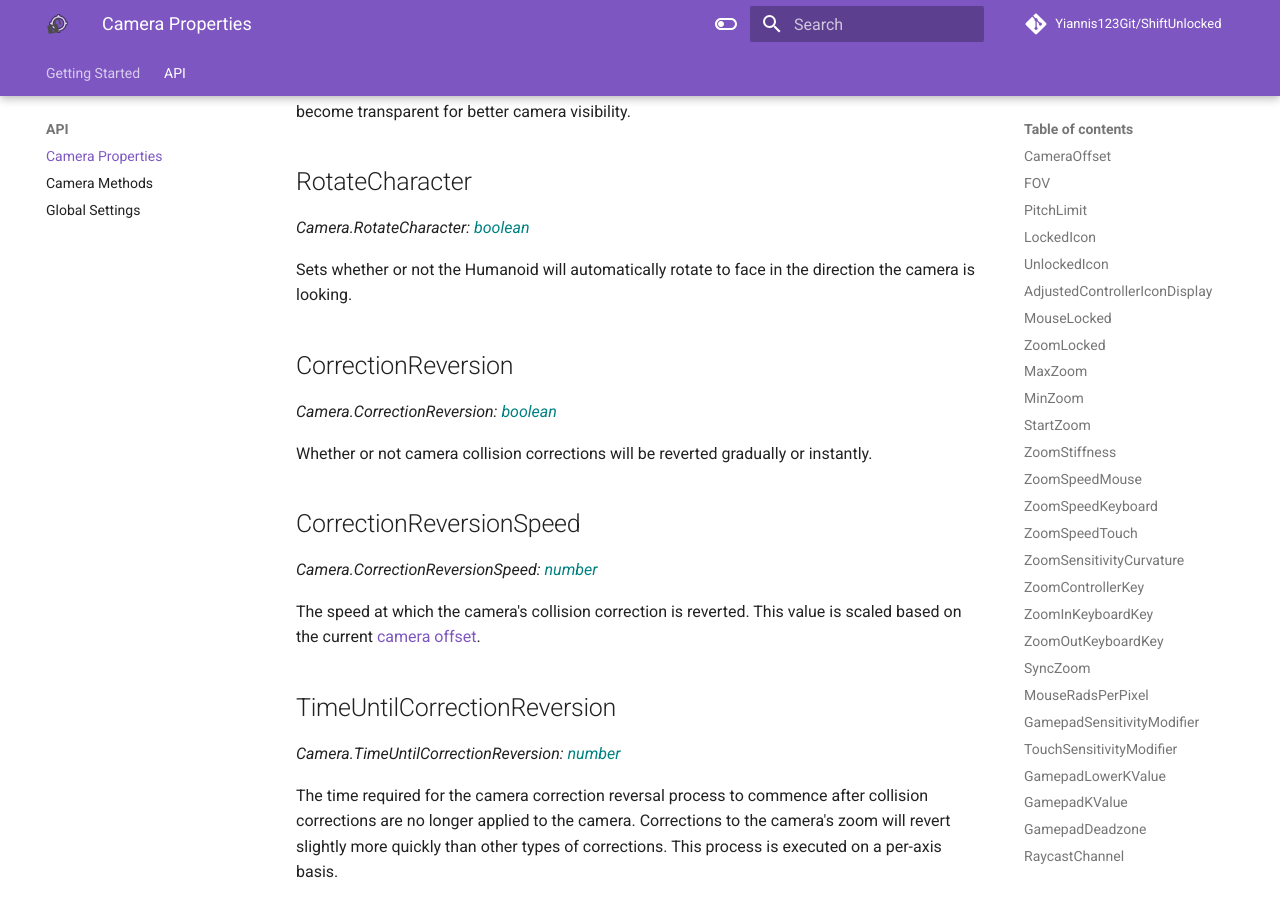
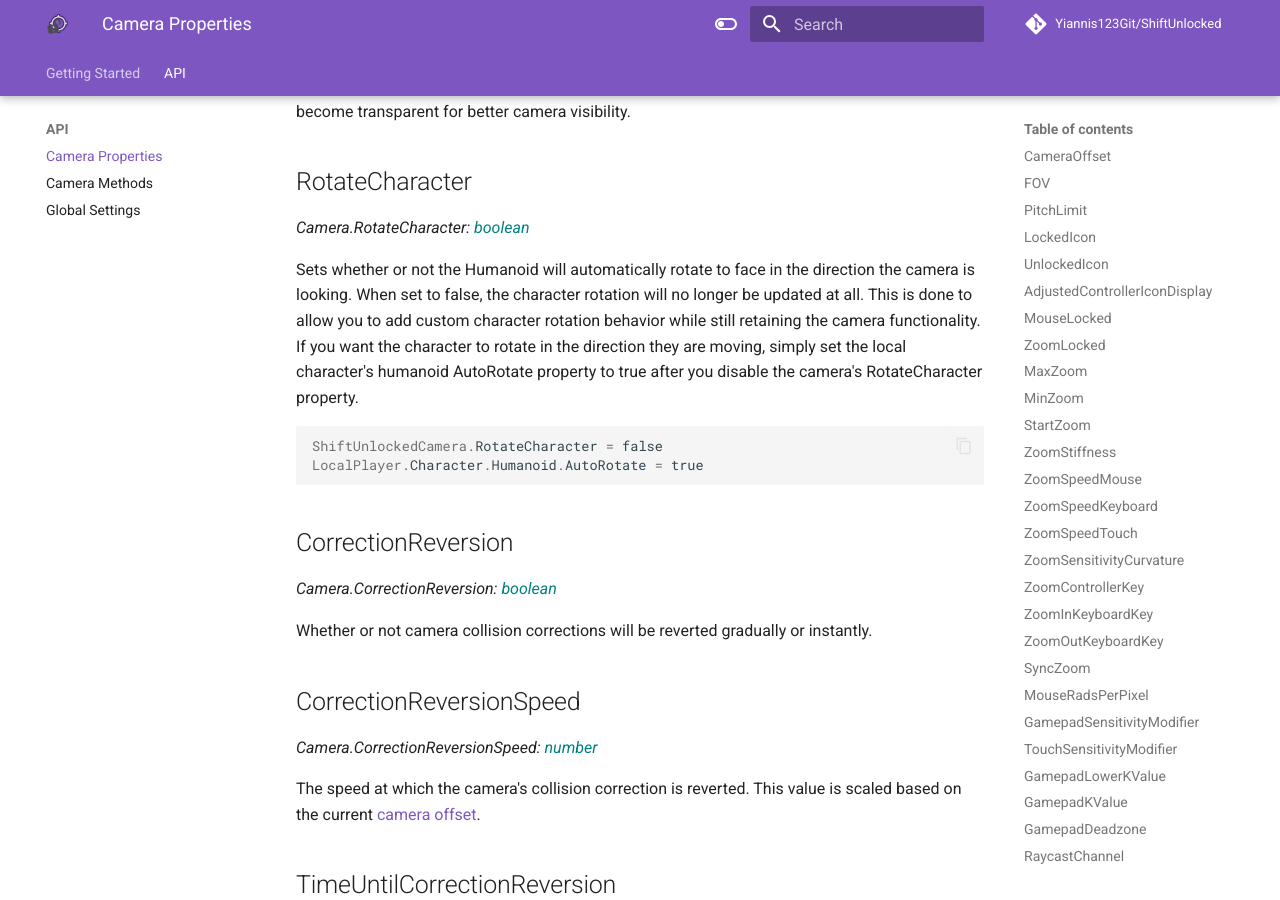
Before and after one commit to Yiannis123Git/ShiftUnlocked, an MkDocs documentation site: the page built from docs/CameraProperties.md, in a window 1280 px wide and 900 px high, scrolled down 5523 px. Built offline with MkDocs 1.6.1 and Material for MkDocs 9.7.7, drawn with Linux system fonts in a browser that asks for light colours; comment, search, counter and statistics services are not loaded.

Commit message:
Clarify RotateCharacter behaviour in docs

````diff
--- a/docs/CameraProperties.md
+++ b/docs/CameraProperties.md
@@ -181,7 +181,12 @@ If the camera moves closer to the player's character than this range, the charac
 
 _Camera.RotateCharacter: <span style="color: teal;">boolean</span>_
 
-Sets whether or not the Humanoid will automatically rotate to face in the direction the camera is looking.
+Sets whether or not the Humanoid will automatically rotate to face in the direction the camera is looking. When set to false, the character rotation will no longer be updated at all. This is done to allow you to add custom character rotation behavior while still retaining the camera functionality. If you want the character to rotate in the direction they are moving, simply set the local character's humanoid AutoRotate property to true after you disable the camera's RotateCharacter property.
+
+```lua
+ShiftUnlockedCamera.RotateCharacter = false
+LocalPlayer.Character.Humanoid.AutoRotate = true
+```
 
 ## CorrectionReversion
 
````
